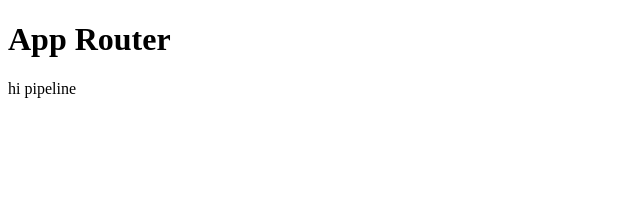
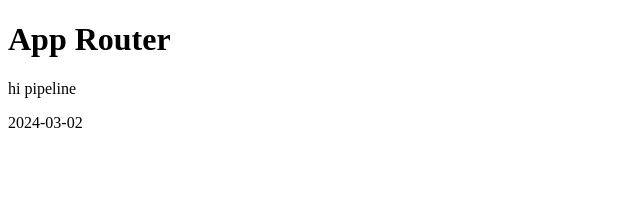
Before and after one commit to devops-600/next, a Next.js app: page / in a window 1280 px wide. Shown: the top 204 px of the page, without its empty margins (0-640 px from the left). Built offline with nearby package versions, Linux system fonts and the light colour scheme.

Commit message:
update page

```diff
--- a/app/page.tsx
+++ b/app/page.tsx
@@ -7,6 +7,7 @@ export default function Page() {
     <>
       <h1>App Router</h1>
       <p>hi pipeline</p>
+      <p>2024-03-02</p>
     </>
   );
 }
```
